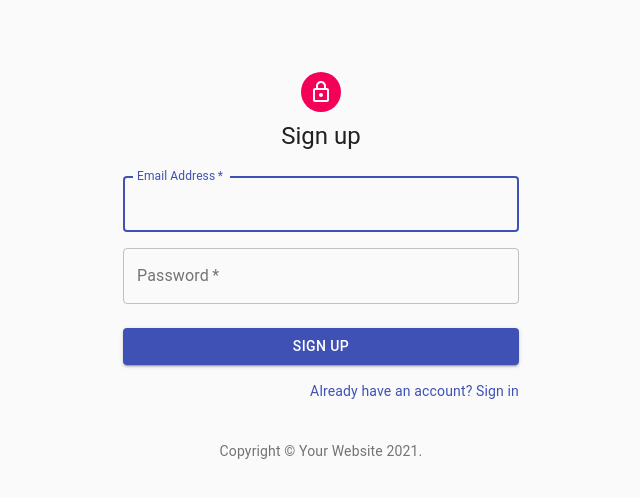
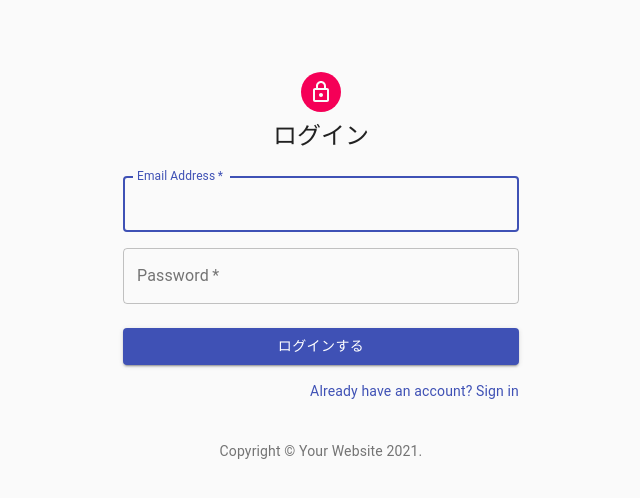
Before and after one commit to kazukimaeda26/toolkit-todo, a React (Create React App) app: page /user-auth in a window 1280 px wide. Shown: the top 498 px of the page, without its empty margins (319-959 px from the left). Built offline with nearby package versions, Linux system fonts and the light colour scheme; no server answers.

Commit message:
isSignInの値によって表示を変更

```diff
--- a/src/pages/UserAuth/UserAuth.tsx
+++ b/src/pages/UserAuth/UserAuth.tsx
@@ -65,7 +65,7 @@ const UserAuth: React.FC = () => {
           <LockOutlinedIcon />
         </Avatar>
         <Typography component="h1" variant="h5">
-          Sign up
+          {isSignIn ? "ログイン" : "新規登録"}
         </Typography>
         <form className={classes.form} noValidate>
           <Grid container spacing={2}>
@@ -124,7 +124,7 @@ const UserAuth: React.FC = () => {
             color="primary"
             className={classes.submit}
           >
-            Sign Up
+            {isSignIn ? "ログインする" : "新規登録する"}
           </Button>
           <Grid container justify="flex-end">
             <Grid item>
```
